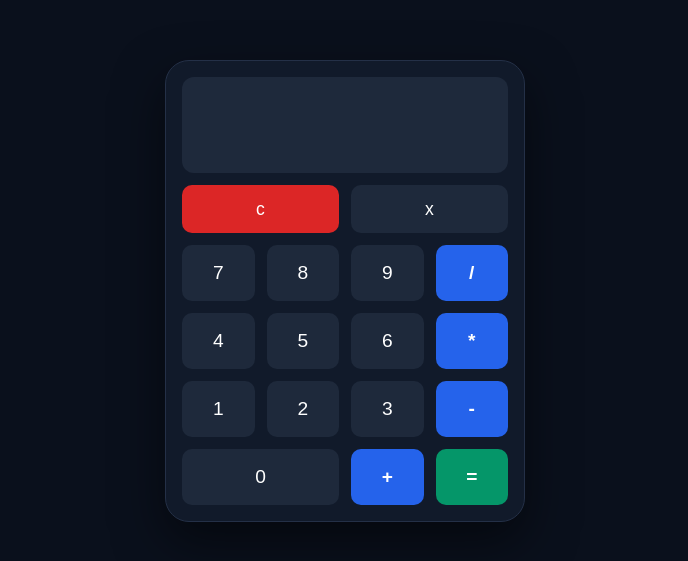
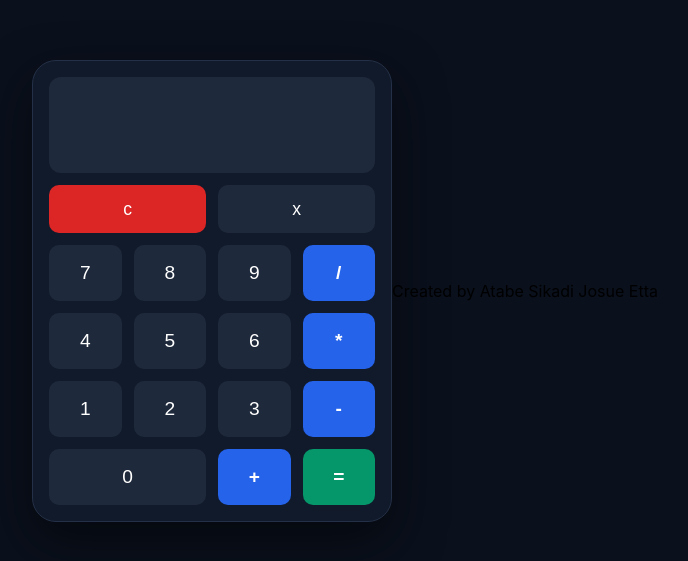
Before and after one commit to JosueEtta/basic-calculator, a plain HTML site: page index.html in a window 1280 px wide. Shown: the part 109-670 px from the top of the page, without its empty margins (295-983 px from the left). Drawn offline with Linux system fonts and the light colour scheme.

Commit message:
Add author credit to calculator

```diff
--- a/index.html
+++ b/index.html
@@ -5,7 +5,7 @@
     <meta name="viewport" content="width=device-width, initial-scale=1.0">
     <link rel="stylesheet" href="style.css">
     <script src="index.js" defer></script>
-    <title>Document</title>
+    <title>Basic Calculator</title>
 </head>
 <body>
     <div id="calculator">
@@ -16,7 +16,6 @@
          <button class="utility-button">X</button>
       </div>
       <div id="main-body">
-
             <button class="number-button">7</button>
             <button class="number-button">8</button>
             <button class="number-button">9</button>
@@ -34,5 +33,6 @@
             <button id="operation-button">=</button>
       </div>
     </div>
+    <p class="author-credit">Created by Atabe Sikadi Josue Etta</p>
 </body>
 </html>
```
